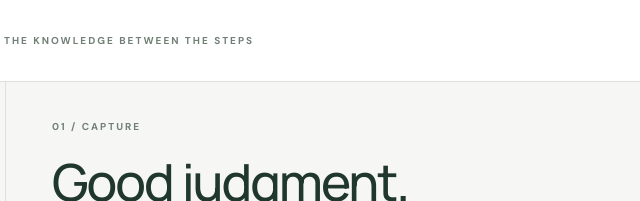
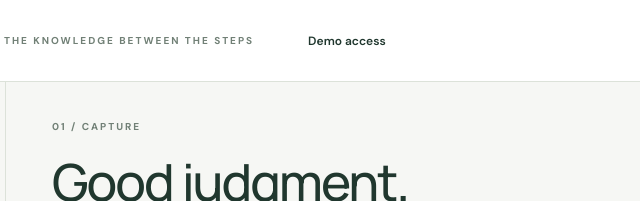
Before and after one commit to Meesha404/ai-apprentice, a website: page public/index.html in a window 1280 px wide. Shown: the top 201 px of the page, 224-864 px from the left. Drawn offline with Linux system fonts and the light colour scheme.

Commit message:
Prepare shareable Vercel demo with protected API access

```diff
--- a/public/index.html
+++ b/public/index.html
@@ -1,5 +1,5 @@
 <!doctype html><html lang="en"><head><meta charset="utf-8"><meta name="viewport" content="width=device-width,initial-scale=1"><title>Understudy · AI Apprentice</title><link rel="stylesheet" href="/style.css"></head><body>
-<header><a class="brand" href="/">u<span>understudy</span></a><span class="tag">THE KNOWLEDGE BETWEEN THE STEPS</span><span id="connection" class="pill">Checking setup</span></header>
+<header><a class="brand" href="/">u<span>understudy</span></a><span class="tag">THE KNOWLEDGE BETWEEN THE STEPS</span><button id="access" class="quiet">Demo access</button><span id="connection" class="pill">Checking setup</span></header>
 <div class="shell"><aside><div class="eyebrow">YOUR WORKSPACE</div><nav><button data-page="capture" class="active">01 <span>Capture expertise</span></button><button data-page="map">02 <span>Build the Work Map</span></button><button data-page="teach">03 <span>Teach someone new</span></button></nav><div class="sidebar-note"><span class="spark">✳</span><h3>Ask what changes<br>their mind.</h3><p>Capture the exceptions that never made it into the manual.</p></div><button id="export" class="quiet">↓ Export session</button><button id="reset" class="quiet">Clear local session</button></aside>
 <main><div id="notice" role="status" aria-live="polite"></div><section id="capture" class="page"><div class="eyebrow">01 / CAPTURE</div><h1>Good judgment.<br><em>Now transferable.</em></h1><p class="lead">Let an expert work. Listen for the decisions only they know how to make.</p>
 <div class="toolbar"><a class="button" href="/sandbox.html" target="_blank" rel="noopener">↗ Open invoice workspace</a><button id="share">Share invoice tab</button><button id="voice" class="primary">Connect voice</button><button id="pause">Go off record</button></div>
@@ -9,4 +9,4 @@
 <div class="section-head"><h2>Captured moments</h2><span id="count">0 moments</span></div><div id="events" class="events"></div><button id="debrief" class="primary">Finish task → Debrief</button></section>
 <section id="map" class="page" hidden><div class="eyebrow">02 / UNDERSTAND</div><h1>The map behind<br><em>the decisions.</em></h1><p class="lead">Close the gaps. Explain it back. Let the expert have the final word.</p><div class="grid"><article class="card"><h2>What would change your mind?</h2><div id="gaps" class="empty">Finish a capture session to find unanswered questions.</div><button id="nextGap">Ask next debrief question</button><p class="privacy">Answer using voice or the text field in Capture. Return here when all gaps have been discussed.</p><button id="buildMap" class="primary">Generate evidence-linked map</button></article><article class="card"><h2>Teach it back</h2><p id="summary">The apprentice’s understanding will appear here.</p><button id="readback">Speak teach-back</button><label class="check"><input id="confirmed" type="checkbox"> I reviewed the evidence and confirm this map.</label><div id="unknowns"></div></article></div><div id="steps" class="steps"></div></section>
 <section id="teach" class="page" hidden><div class="eyebrow">03 / TRANSFER</div><h1>A new case.<br><em>The same judgment.</em></h1><p class="lead">Open a fresh training case. The tutor checks your proposed decision before the sandbox saves it.</p><div class="toolbar"><a class="button primary" href="/sandbox.html?mode=trainee" target="_blank" rel="noopener">↗ Open unseen trainee cases</a><button id="tutor">Activate voice tutor</button></div><article class="card"><h2>Practice record</h2><div id="practice" class="empty">Confirm a Work Map, then attempt a trainee case. Unsupported decisions require expert review.</div></article></section>
-<footer>UNDERSTUDY / HACK-NATION 2026 <span>Fictional company • Research prototype</span></footer></main></div><script type="module" src="/bundle.js"></script></body></html>
+<footer>UNDERSTUDY / HACK-NATION 2026 <span>Fictional company • Research prototype</span></footer></main></div><dialog id="accessDialog"><form method="dialog"><h2>Demo access</h2><p>Enter the code provided by the demo owner.</p><label for="accessCode">Access code</label><input id="accessCode" type="password" autocomplete="off"><p><button value="cancel">Cancel</button> <button id="saveAccess" value="save" class="primary">Save code</button></p></form></dialog><script type="module" src="/bundle.js"></script></body></html>
```
